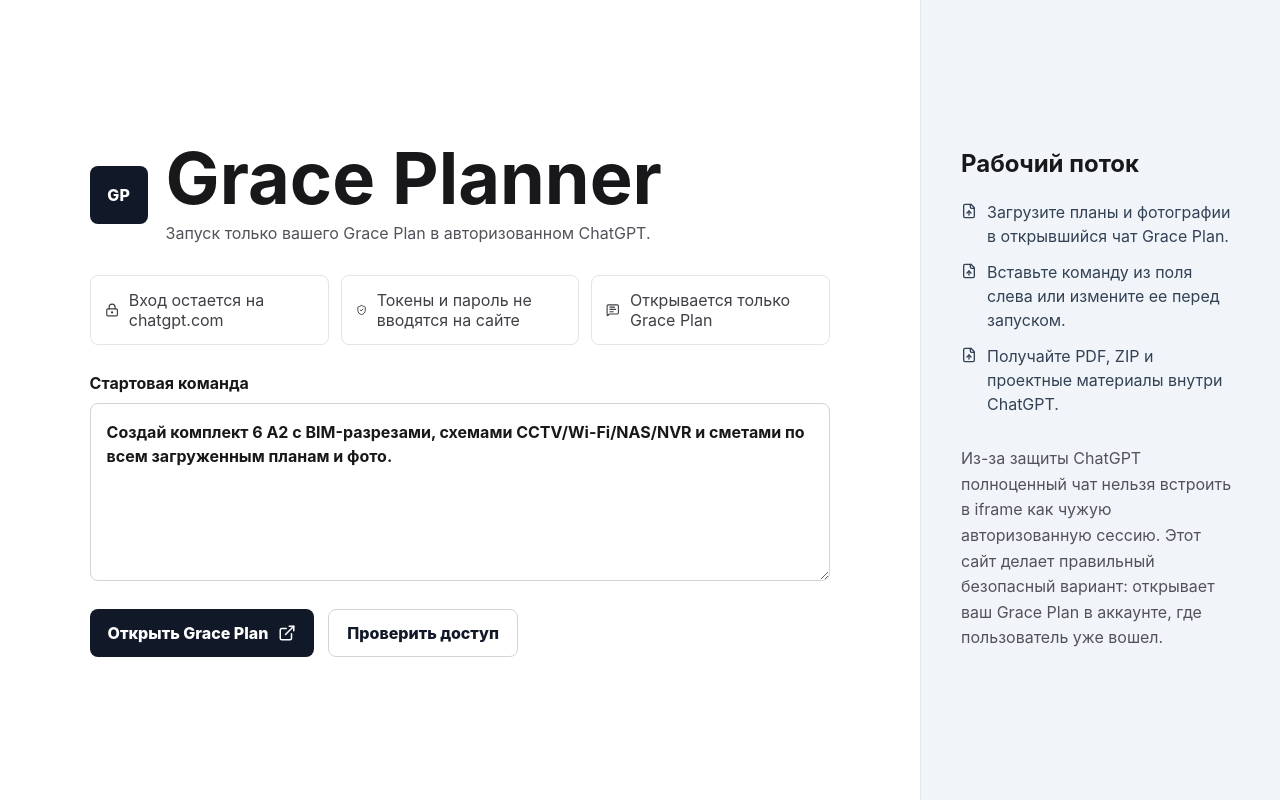
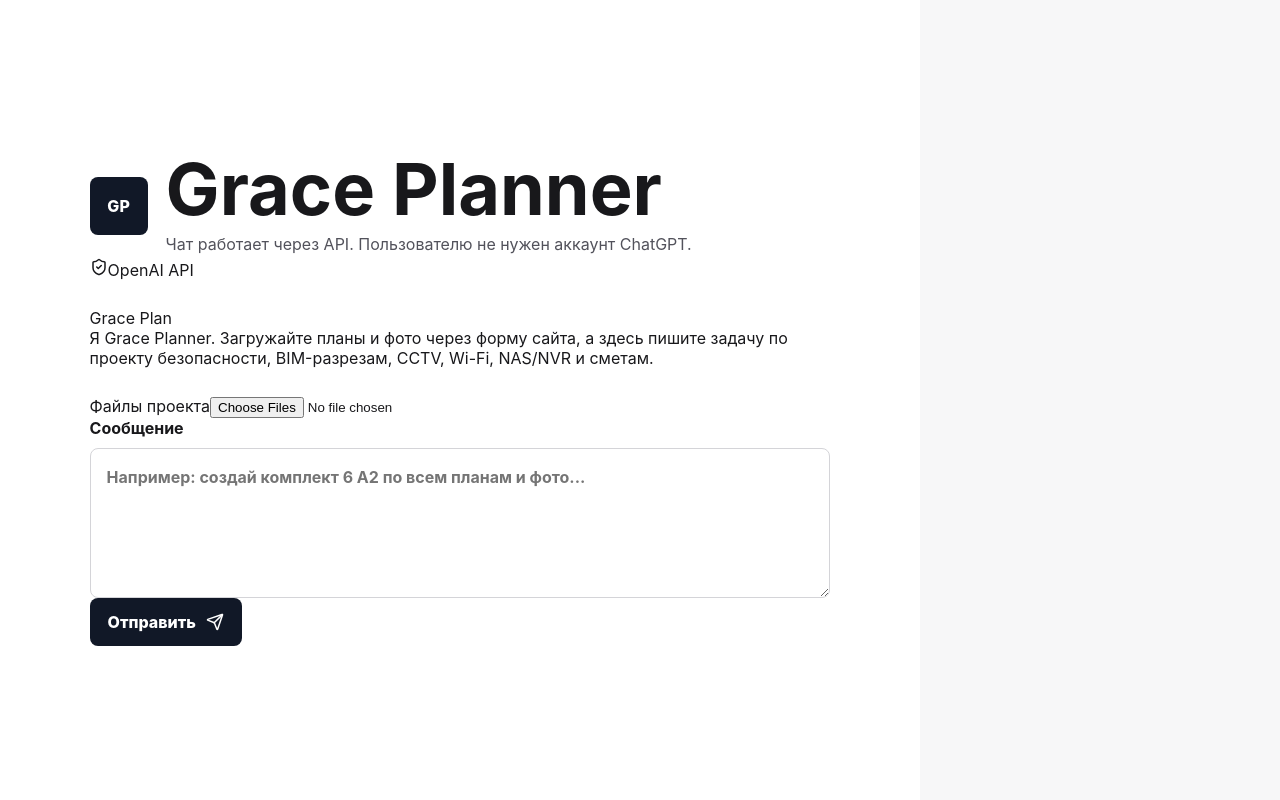
Before and after one commit to ukraine-devs/GracePlan, a React (Vite) app: page / in a window 1280 px wide. Built offline with nearby package versions, Linux system fonts and the light colour scheme; no server answers.

Commit message:
Add API backed chat UI

```diff
--- a/src/main.jsx
+++ b/src/main.jsx
@@ -1,85 +1,111 @@
-import React, { useMemo, useState } from "react";
+import React, { useState } from "react";
 import { createRoot } from "react-dom/client";
-import { ExternalLink, FileUp, LockKeyhole, MessageSquareText, ShieldCheck } from "lucide-react";
+import { Send, ShieldCheck } from "lucide-react";
 import "./styles.css";
 
-const DEFAULT_GRACE_PLAN_URL = "https://chatgpt.com/plugins/plugins_6ace24a6236c81918643c1d355f8ef4a";
+const welcome = {
+  role: "assistant",
+  content:
+    "Я Grace Planner. Загружайте планы и фото через форму сайта, а здесь пишите задачу по проекту безопасности, BIM-разрезам, CCTV, Wi-Fi, NAS/NVR и сметам.",
+};
 
 function App() {
-  const [prompt, setPrompt] = useState("Создай комплект 6 A2 с BIM-разрезами, схемами CCTV/Wi-Fi/NAS/NVR и сметами по всем загруженным планам и фото.");
-  const gracePlanUrl = import.meta.env.VITE_GRACE_PLAN_URL || DEFAULT_GRACE_PLAN_URL;
+  const [messages, setMessages] = useState([welcome]);
+  const [input, setInput] = useState("");
+  const [files, setFiles] = useState([]);
+  const [isSending, setIsSending] = useState(false);
+  const [error, setError] = useState("");
 
-  const launchUrl = useMemo(() => {
-    const url = new URL(gracePlanUrl);
-    if (prompt.trim()) {
-      url.searchParams.set("q", prompt.trim());
+  async function submit(event) {
+    event.preventDefault();
+    const text = input.trim();
+    if (!text || isSending) return;
+
+    const nextMessages = [...messages, { role: "user", content: text }];
+    setMessages(nextMessages);
+    setInput("");
+    setError("");
+    setIsSending(true);
+
+    try {
+      const form = new FormData();
+      form.append("messages", JSON.stringify(nextMessages));
+      for (const file of files) form.append("files", file);
+
+      const response = await fetch("/api/chat", {
+        method: "POST",
+        body: form,
+      });
+
+      const data = await response.json();
+      if (!response.ok) throw new Error(data.error || "Ошибка API");
+      setMessages([...nextMessages, { role: "assistant", content: data.answer }]);
+    } catch (err) {
+      setError(err.message);
+      setMessages(messages);
+    } finally {
+      setIsSending(false);
     }
-    return url.toString();
-  }, [gracePlanUrl, prompt]);
-
-  const openGracePlan = () => {
-    window.open(launchUrl, "_blank", "noopener,noreferrer");
-  };
+  }
 
   return (
     <main className="app-shell">
-      <section className="chat-panel" aria-label="Grace Planner chat launcher">
+      <section className="chat-panel" aria-label="Grace Planner chat">
+        <header className="topbar">
           <div className="brand-row">
             <div className="brand-mark">GP</div>
             <div>
               <h1>Grace Planner</h1>
-            <p>Запуск только вашего Grace Plan в авторизованном ChatGPT.</p>
+              <p>Чат работает через API. Пользователю не нужен аккаунт ChatGPT.</p>
             </div>
           </div>
+          <div className="secure-badge">
+            <ShieldCheck size={18} />
+            <span>OpenAI API</span>
+          </div>
+        </header>
 
-        <div className="status-grid">
-          <div>
-            <LockKeyhole size={18} />
-            <span>Вход остается на chatgpt.com</span>
-          </div>
-          <div>
-            <ShieldCheck size={18} />
-            <span>Токены и пароль не вводятся на сайте</span>
-          </div>
-          <div>
-            <MessageSquareText size={18} />
-            <span>Открывается только Grace Plan</span>
-          </div>
+        <div className="messages" aria-live="polite">
+          {messages.map((message, index) => (
+            <article className={`message ${message.role}`} key={`${message.role}-${index}`}>
+              <span>{message.role === "user" ? "Вы" : "Grace Plan"}</span>
+              <p>{message.content}</p>
+            </article>
+          ))}
+          {isSending && (
+            <article className="message assistant">
+              <span>Grace Plan</span>
+              <p>Думаю...</p>
+            </article>
+          )}
         </div>
 
-        <label className="prompt-box">
-          <span>Стартовая команда</span>
-          <textarea
-            value={prompt}
-            onChange={(event) => setPrompt(event.target.value)}
-            rows={6}
+        {error && <div className="error">{error}</div>}
+
+        <form className="composer" onSubmit={submit}>
+          <label className="file-row">
+            <span>Файлы проекта</span>
+            <input
+              type="file"
+              multiple
+              onChange={(event) => setFiles(Array.from(event.target.files || []))}
             />
           </label>
-
-        <div className="actions">
-          <button type="button" onClick={openGracePlan}>
-            Открыть Grace Plan
-            <ExternalLink size={18} />
+          <label className="prompt-box">
+            <span>Сообщение</span>
+            <textarea
+              value={input}
+              onChange={(event) => setInput(event.target.value)}
+              placeholder="Например: создай комплект 6 A2 по всем планам и фото..."
+              rows={4}
+            />
+          </label>
+          <button type="submit" disabled={isSending || !input.trim()}>
+            Отправить
+            <Send size={18} />
           </button>
-          <a href={gracePlanUrl} target="_blank" rel="noreferrer">
-            Проверить доступ
-          </a>
-        </div>
+        </form>
       </section>
-
-      <aside className="info-panel" aria-label="Project files">
-        <h2>Рабочий поток</h2>
-        <ul>
-          <li><FileUp size={16} />Загрузите планы и фотографии в открывшийся чат Grace Plan.</li>
-          <li><FileUp size={16} />Вставьте команду из поля слева или измените ее перед запуском.</li>
-          <li><FileUp size={16} />Получайте PDF, ZIP и проектные материалы внутри ChatGPT.</li>
-        </ul>
-        <p>
-          Из-за защиты ChatGPT полноценный чат нельзя встроить в iframe как чужую авторизованную сессию.
-          Этот сайт делает правильный безопасный вариант: открывает ваш Grace Plan в аккаунте,
-          где пользователь уже вошел.
-        </p>
-      </aside>
     </main>
   );
 }
```
Lines whose indentation alone changed are shown as unchanged.
